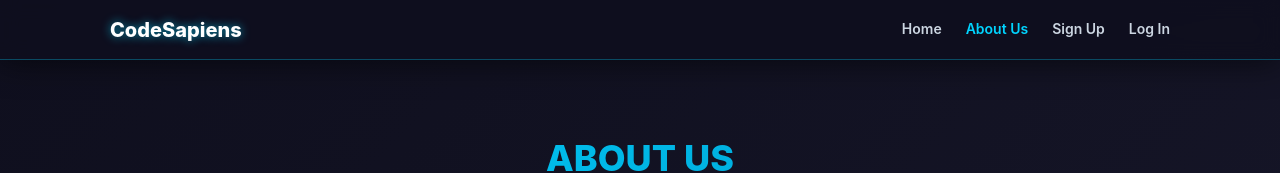
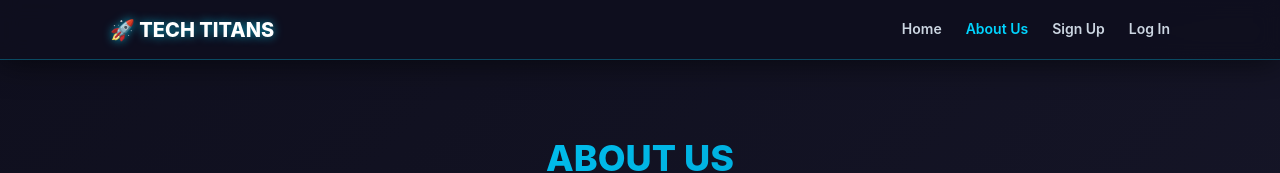
Before and after one commit to Peer-Ubaidur-Rahman/Mood-Dedector-Week-3, a plain HTML site: page about.html in a window 1280 px wide. Shown: the top 173 px of the page. Drawn offline with Linux system fonts and the light colour scheme.

Commit message:
Update team name to '🚀 TECH TITANS'

```diff
--- a/about.html
+++ b/about.html
@@ -10,7 +10,7 @@
 <body>
     <header>
         <div class="header-container">
-            <div class="team-name">CodeSapiens</div>
+            <div class="team-name">🚀 TECH TITANS</div>
             <nav>
                 <a href="index.html" id="nav-home">Home</a>
                 <a href="about.html" id="nav-about">About Us</a>
```
